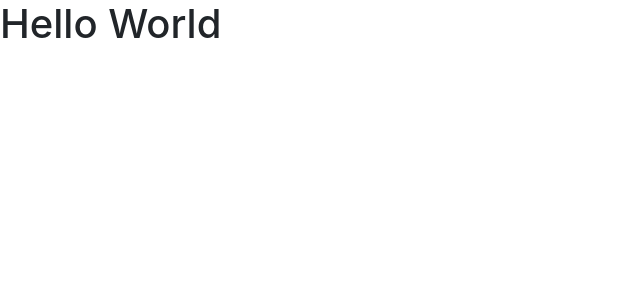
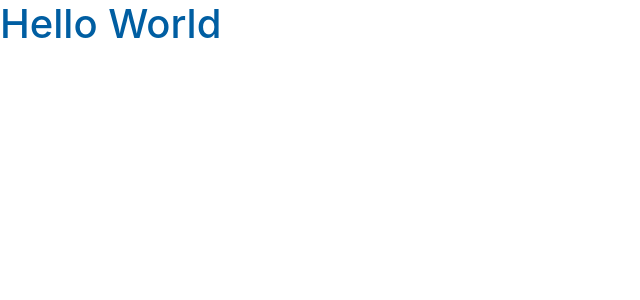
Before and after one commit to pglevy/bootstrap-boilerplate, a Jekyll site: the page built from index.md, in a window 1280 px wide. Shown: the top 300 px of the page, without its empty margins (0-640 px from the left). Built offline with Jekyll 4.4.1, drawn with Linux system fonts in a browser that asks for light colours; our own code applies the rules of GitHub Pages for plain Markdown files.

Commit message:
variable override test

```diff
--- a/assets/css/main.scss
+++ b/assets/css/main.scss
@@ -1,4 +1,7 @@
 ---
 ---
+
+$blue:    #005ea2;
+
 // Custom bootstrap variables must be set or imported *before* bootstrap.
 @import "bootstrap";
--- a/index.md
+++ b/index.md
@@ -3,3 +3,4 @@ layout: default
 ---
 
 # Hello World
+{: .text-primary}
```
